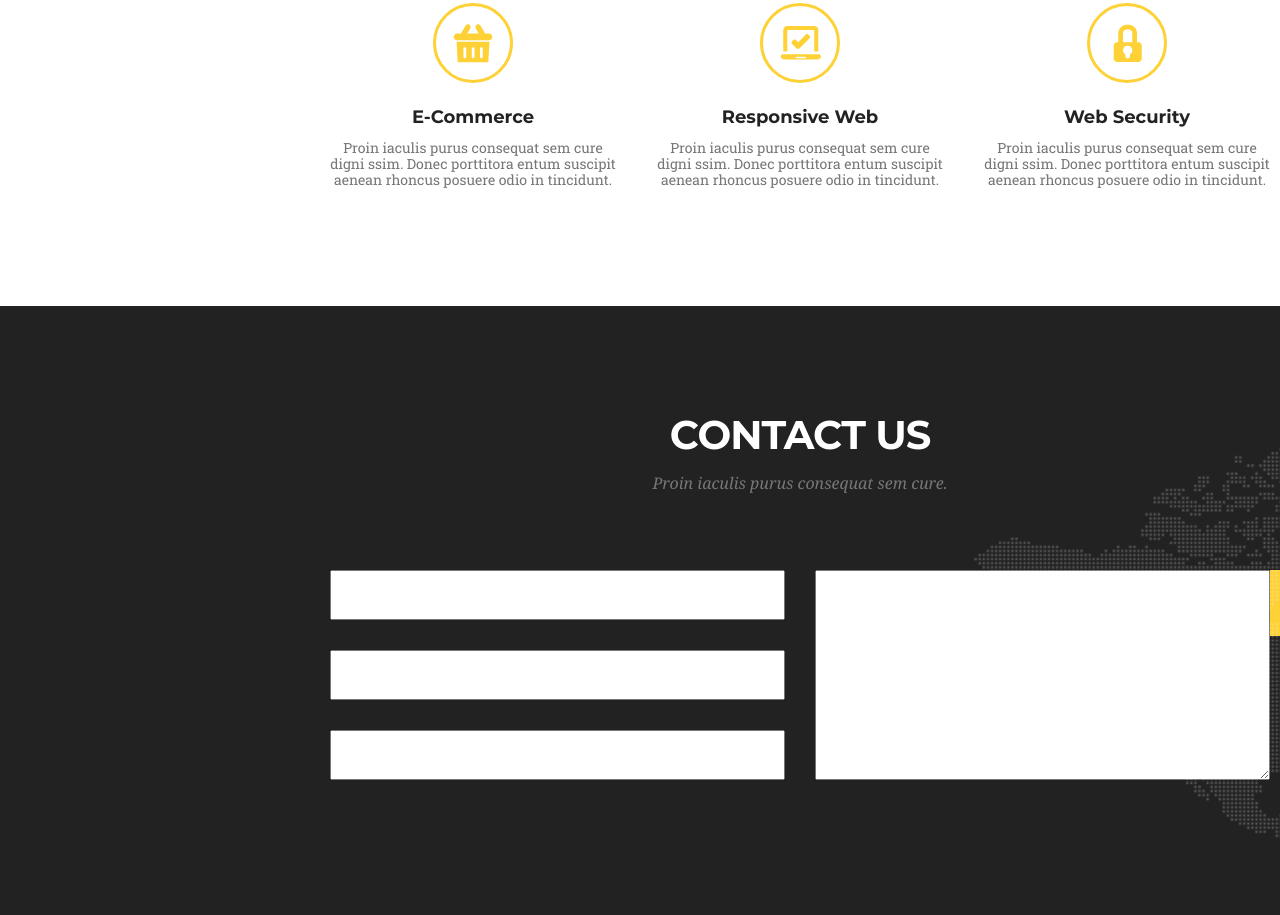
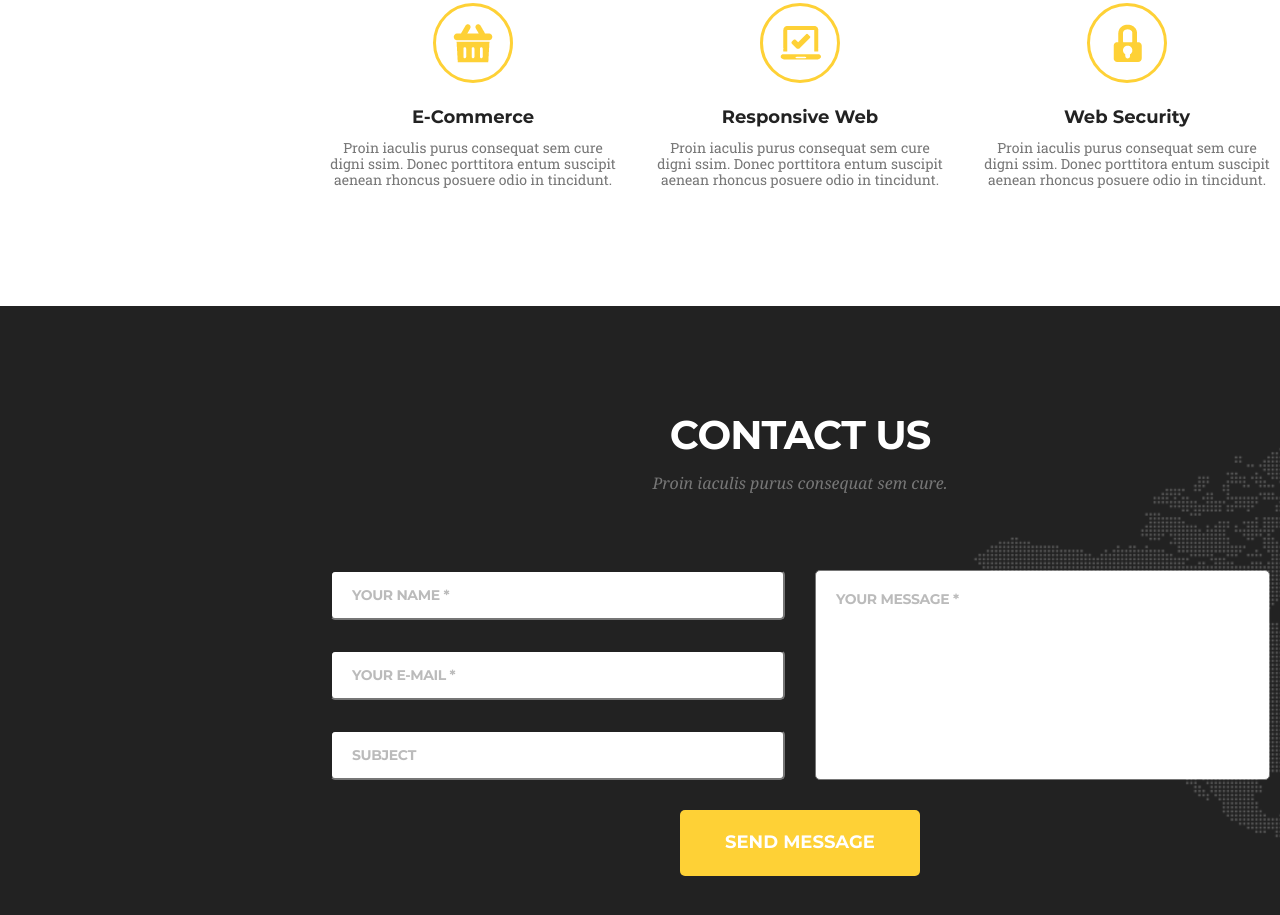
Before and after one commit to atc08/goit-fe-course-07, a plain HTML site: page index.html in a window 1280 px wide. Shown: the part 341-1256 px from the top of the page. Drawn offline with Linux system fonts and the light colour scheme.

Commit message:
form complete

```diff
--- a/css/style.css
+++ b/css/style.css
@@ -5,58 +5,49 @@
   --fourth-font: "Qwigley", "Arial", sans-serif;
 }
 
-/* montserrat-regular - latin */
 @font-face {
   font-family: "Montserrat";
   font-style: normal;
   font-weight: 400;
   src: local("Montserrat Regular"), local("Montserrat-Regular"),
     url("../fonts/montserrat-v14-latin-regular.woff2") format("woff2"),
-    /* Chrome 26+, Opera 23+, Firefox 39+ */
-      url("../fonts/montserrat-v14-latin-regular.woff") format("woff"); /* Chrome 6+, Firefox 3.6+, IE 9+, Safari 5.1+ */
+    url("../fonts/montserrat-v14-latin-regular.woff") format("woff");
 }
-/* montserrat-700 - latin */
+
 @font-face {
   font-family: "Montserrat";
   font-style: normal;
   font-weight: 700;
   src: local("Montserrat Bold"), local("Montserrat-Bold"),
     url("../fonts/montserrat-v14-latin-700.woff2") format("woff2"),
-    /* Chrome 26+, Opera 23+, Firefox 39+ */
-      url("../fonts/montserrat-v14-latin-700.woff") format("woff"); /* Chrome 6+, Firefox 3.6+, IE 9+, Safari 5.1+ */
+    url("../fonts/montserrat-v14-latin-700.woff") format("woff");
 }
 
-/* roboto-slab-regular - latin */
 @font-face {
   font-family: "Roboto Slab";
   font-style: normal;
   font-weight: 400;
   src: local(""),
     url("../fonts/roboto-slab-v11-latin-regular.woff2") format("woff2"),
-    /* Chrome 26+, Opera 23+, Firefox 39+ */
-      url("../fonts/roboto-slab-v11-latin-regular.woff") format("woff"); /* Chrome 6+, Firefox 3.6+, IE 9+, Safari 5.1+ */
+    url("../fonts/roboto-slab-v11-latin-regular.woff") format("woff");
 }
 
-/* noto-serif-italic - latin */
 @font-face {
   font-family: "Noto Serif";
   font-style: italic;
   font-weight: 400;
   src: local("Noto Serif Italic"), local("NotoSerif-Italic"),
     url("../fonts/noto-serif-v8-latin-italic.woff2") format("woff2"),
-    /* Chrome 26+, Opera 23+, Firefox 39+ */
-      url("../fonts/noto-serif-v8-latin-italic.woff") format("woff"); /* Chrome 6+, Firefox 3.6+, IE 9+, Safari 5.1+ */
+    url("../fonts/noto-serif-v8-latin-italic.woff") format("woff");
 }
 
-/* qwigley-regular - latin */
 @font-face {
   font-family: "Qwigley";
   font-style: normal;
   font-weight: 400;
   src: local("Qwigley"), local("Qwigley-Regular"),
     url("../fonts/qwigley-v9-latin-regular.woff2") format("woff2"),
-    /* Chrome 26+, Opera 23+, Firefox 39+ */
-      url("../fonts/qwigley-v9-latin-regular.woff") format("woff"); /* Chrome 6+, Firefox 3.6+, IE 9+, Safari 5.1+ */
+    url("../fonts/qwigley-v9-latin-regular.woff") format("woff");
 }
 
 body {
@@ -98,7 +89,7 @@ body {
 }
 
 .nav-list-item-link {
-  color: #222222;
+  color: rgb(34, 34, 34);
   font-family: var(--main-font);
   font-size: 14px;
   font-weight: 700;
@@ -114,9 +105,10 @@ body {
 .services {
   padding-bottom: 118px;
 }
+
 .services-title,
 .contact-title {
-  color: #222222;
+  color: rgb(34, 34, 34);
   font-family: Montserrat;
   font-size: 40px;
   font-weight: 700;
@@ -125,9 +117,10 @@ body {
   text-align: center;
   margin-bottom: 16px;
 }
+
 .services-text,
 .contact-text {
-  color: #777777;
+  color: rgb(119, 119, 119);
   font-family: var(--third-font);
   font-size: 16px;
   text-align: center;
@@ -152,12 +145,13 @@ body {
   margin-bottom: 12px;
 }
 
-.services-list-item-title-basket::before {
+.services-list-item-title-basket::before,
+.services-list-item-title-laptop::before,
+.services-list-item-title-lock::before {
   content: "";
   display: block;
   width: 74px;
   height: 74px;
-  background-image: url(../images/icon-basket.png);
   background-repeat: no-repeat;
   border: 3px solid rgb(254, 209, 54);
   border-radius: 50%;
@@ -165,34 +159,23 @@ body {
   background-position: center;
 }
 
+.services-list-item-title-basket::before {
+  content: "";
+  background-image: url(../images/icon-basket.png);
+}
+
 .services-list-item-title-laptop::before {
   content: "";
-  display: block;
-  width: 74px;
-  height: 74px;
   background-image: url(../images/icon-laptop.png);
-  background-repeat: no-repeat;
-  border: 3px solid rgb(254, 209, 54);
-  border-radius: 50%;
-  margin: 0 auto 24px;
-  background-position: center;
 }
 
 .services-list-item-title-lock::before {
   content: "";
-  display: block;
-  width: 74px;
-  height: 74px;
   background-image: url(../images/icon-locked.png);
-  background-repeat: no-repeat;
-  border: 3px solid rgb(254, 209, 54);
-  border-radius: 50%;
-  margin: 0 auto 24px;
-  background-position: center;
 }
 
 .services-list-item-discribe {
-  color: #777777;
+  color: rgb(119, 119, 119);
   font-family: var(--second-font);
   font-size: 14px;
   font-weight: 400;
@@ -224,46 +207,69 @@ body {
 
 .contact-form {
   display: flex;
-  height: 305px;
+  flex-wrap: wrap;
+  justify-content: center;
 }
 
-.contact-list {
-  display: flex;
-  flex-direction: column;
-  flex-wrap: wrap;
-  width: 940px;
+.contact-list-item:not(:last-child) {
+  margin-bottom: 30px;
 }
 
-.contact-list-form {
+.contact-list-item-input {
   width: 455px;
   height: 50px;
   margin-right: 30px;
 }
 
-.contact-list-form:not(:last-child) {
-  margin-bottom: 30px;
+.contact-list-item-input,
+.contact-textarea {
+  color: rgb(187, 187, 187);
+  font-family: var(--main-font);
+  font-size: 14px;
+  font-weight: 700;
+  letter-spacing: -0.35px;
+  padding-left: 20px;
+  border-radius: 5px;
 }
 
-.contact-textarea-form {
-  width: 455px;
-  height: 210px;
+.contact-list-item-input::placeholder,
+.contact-textarea::placeholder {
+  text-transform: uppercase;
+  color: rgb(187, 187, 187);
 }
 
-.button {
-  width: 240px;
-  margin: 0 auto;
-  align-self: flex-end;
-  align-self: inherit;
+.contact-list-item-input:required:focus:valid:not(:placeholder-shown),
+.contact-textarea:required:focus:valid:not(:placeholder-shown) {
+  border-color: rgb(0, 128, 0);
 }
+
+.contact-list-item-input:required:focus:invalid:not(:placeholder-shown),
+.contact-textarea:required:focus:invalid:not(:placeholder-shown) {
+  border-color: rgb(255, 0, 0);
+}
+
+.contact-list-item-input:required:focus,
+.contact-textarea:focus {
+  outline: none;
+}
+
+.contact-textarea {
+  width: 455px;
+  padding-top: 20px;
+  resize: none;
+}
+
 .contact-button {
   width: 240px;
   height: 66px;
   background-color: rgb(254, 209, 54);
-  color: #ffffff;
+  color: rgb(255, 255, 255);
   font-family: var(--main-font);
   font-size: 18px;
   font-weight: 700;
   text-transform: uppercase;
   cursor: pointer;
   border: none;
+  margin-top: 30px;
+  border-radius: 5px;
 }
--- a/index.html
+++ b/index.html
@@ -1,3 +1,6 @@
+<!DOCTYPE html>
+<html lang="en">
+  <head>
     <meta charset="UTF-8" />
     <meta name="author" content="Yevhenii Korkots" />
     <meta name="description" content="homework html-css" />
@@ -5,6 +8,7 @@
     <link rel="stylesheet" href="./css/normalize.css" />
     <link rel="stylesheet" href="./css/style.css" />
     <title>HW-07</title>
+  </head>
 
   <body>
     <header class="conteiner">
@@ -36,21 +40,27 @@
         <p class="services-text">Proin iaculis purus consequat sem cure.</p>
         <ul class="services-list">
           <li class="services-list-item">
-          <h3 class="services-list-item-title services-list-item-title-basket">
+            <h3
+              class="services-list-item-title services-list-item-title-basket"
+            >
               E-Commerce
             </h3>
             <p class="services-list-item-discribe">
-            Proin iaculis purus consequat sem cure digni ssim. Donec porttitora
-            entum suscipit aenean rhoncus posuere odio in tincidunt.
+              Proin iaculis purus consequat sem cure digni ssim. Donec
+              porttitora entum suscipit aenean rhoncus posuere odio in
+              tincidunt.
             </p>
           </li>
           <li class="services-list-item">
-          <h3 class="services-list-item-title services-list-item-title-laptop">
+            <h3
+              class="services-list-item-title services-list-item-title-laptop"
+            >
               Responsive Web
             </h3>
             <p class="services-list-item-discribe">
-            Proin iaculis purus consequat sem cure digni ssim. Donec porttitora
-            entum suscipit aenean rhoncus posuere odio in tincidunt.
+              Proin iaculis purus consequat sem cure digni ssim. Donec
+              porttitora entum suscipit aenean rhoncus posuere odio in
+              tincidunt.
             </p>
           </li>
           <li class="services-list-item">
@@ -58,8 +68,9 @@
               Web Security
             </h3>
             <p class="services-list-item-discribe">
-            Proin iaculis purus consequat sem cure digni ssim. Donec porttitora
-            entum suscipit aenean rhoncus posuere odio in tincidunt.
+              Proin iaculis purus consequat sem cure digni ssim. Donec
+              porttitora entum suscipit aenean rhoncus posuere odio in
+              tincidunt.
             </p>
           </li>
         </ul>
@@ -69,25 +80,48 @@
           <h2 class="contact-title">contact us</h2>
           <p class="contact-text">Proin iaculis purus consequat sem cure.</p>
           <form action="#" class="contact-form">
-          <div class="contact-list">
-            <input class="contact-list-form" type="text" />
-            <input class="contact-list-form" type="email" />
-            <input class="contact-list-form" type="text" />
-          </div>
-          <div class="contact-textarea">
+            <ul class="contact-list">
+              <li class="contact-list-item">
+                <input
+                  class="contact-list-item-input"
+                  name="user_name"
+                  type="text"
+                  placeholder="your name *"
+                  required
+                  minlength="2"
+                />
+              </li>
+              <li class="contact-list-item">
+                <input
+                  class="contact-list-item-input"
+                  name="user_email"
+                  type="email"
+                  placeholder="your e-mail *"
+                  required
+                />
+              </li>
+              <li class="contact-list-item">
+                <input
+                  class="contact-list-item-input"
+                  name="user_subject"
+                  type="text"
+                  placeholder="subject"
+                  minlength="2"
+                />
+              </li>
+            </ul>
             <textarea
-              class="contact-textarea-form"
-              name="user message"
+              class="contact-textarea"
+              name="user_message"
+              placeholder="your message *"
+              required
+              minlength="5"
+              maxlength="320"
             ></textarea>
-          </div>
-          <div class="button">
-            <button type="button" class="contact-button">send message</button>
-          </div>
+            <button type="submit" class="contact-button">send message</button>
           </form>
-        <!-- <div class="button">
-          <button type="button" class="contact-button">send message</button>
-        </div> -->
         </div>
       </section>
     </main>
   </body>
+</html>
```
Lines whose indentation alone changed are shown as unchanged.
